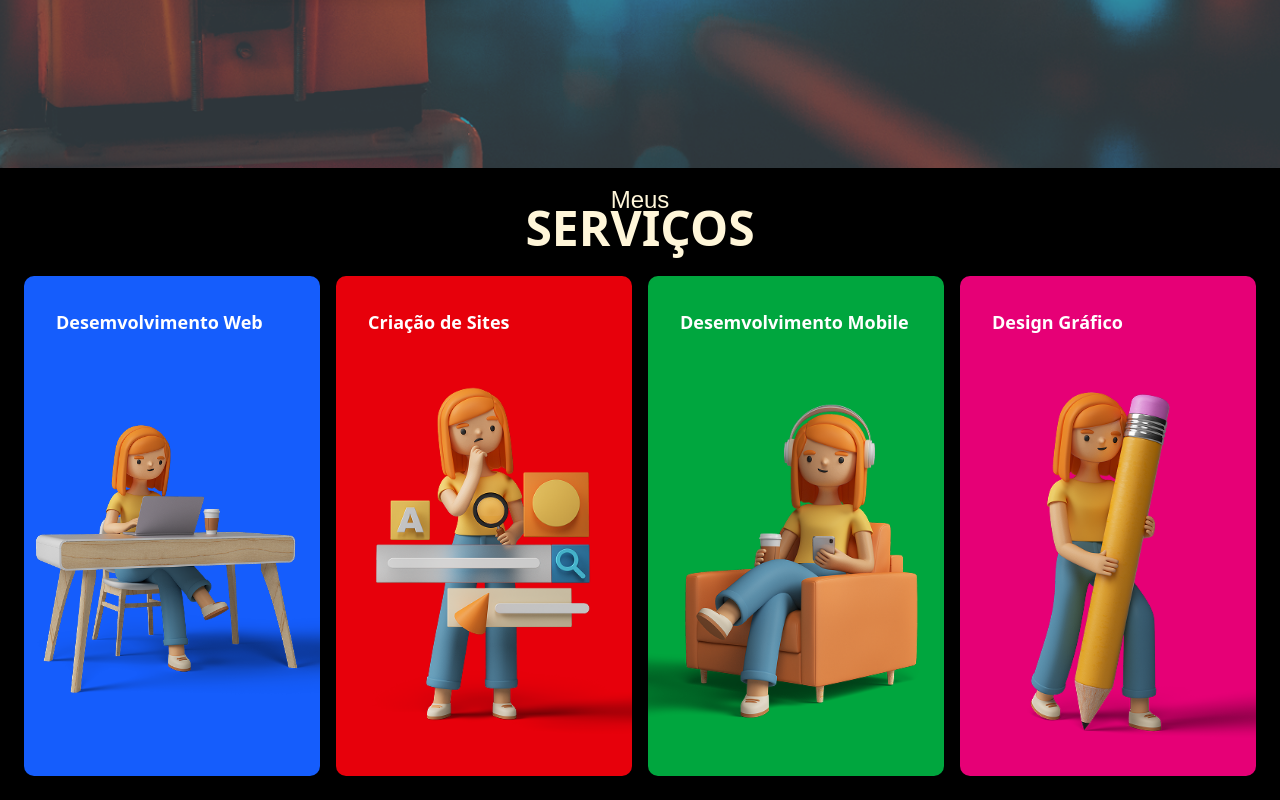
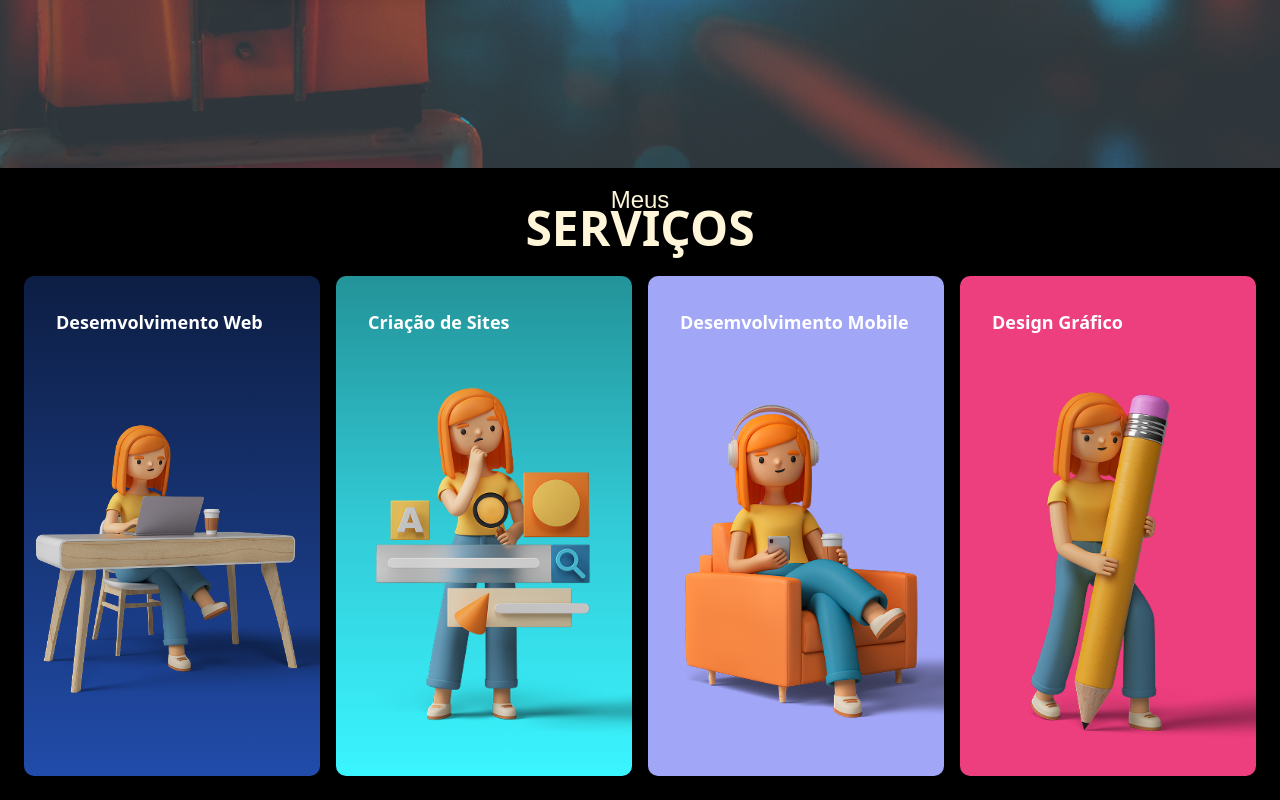
Before and after one commit to AntLacerda/portfolio, a Next.js app: page / in a window 1280 px wide. Shown: the part 3204-4004 px from the top of the page. Built offline with nearby package versions, Linux system fonts and the light colour scheme; a web font is replaced by a local one.

Commit message:
Feat: Finalizando card de meus serviços
Issue: #22

```diff
--- a/app/page.tsx
+++ b/app/page.tsx
@@ -229,9 +229,10 @@ export default function Home() {
         <div className="flex gap-4 w-full h-[500px] px-6 mb-6">
           <ServicesCard
             id={1}
-            bgColor="bg-blue-600"
+            bgColor="bg-gradient-to-b from-[#0D1E44] to-[#214CAA]"
             title="Desemvolvimento Web"
-            description="Transforme sua ideia em um sistema web poderoso. Desenvolvemos sistemas web completos e personalizados para atender às necessidades da sua empresa. Nossa equipe une tecnologia, design e estratégia para criar aplicativos eficientes, escaláveis e fáceis de usar."
+            subtitle="Transforme sua ideia em um sistema web poderoso"
+            description="Desenvolvemos sistemas web completos e personalizados para atender às necessidades da sua empresa. Nossa equipe une tecnologia, design e estratégia para criar aplicativos eficientes, escaláveis e fáceis de usar. Desde o planejamento até a entrega, cuidamos de cada detalhe para que sua solução seja moderna, segura e preparada para crescer junto com você."
             image="/images/devweb.png"
             hoveredCard={hoveredCard}
             onMouseEnter={setHoveredCard}
@@ -239,9 +240,10 @@ export default function Home() {
           />
           <ServicesCard
             id={2}
-            bgColor="bg-red-600"
+            bgColor="bg-gradient-to-b from-[#239399] via-[#32cbd7] to-[#3AF5FF]"
             title="Criação de Sites"
-            description="Transforme sua ideia em um sistema web poderoso. Desenvolvemos sistemas web completos e personalizados para atender às necessidades da sua empresa. Nossa equipe une tecnologia, design e estratégia para criar aplicativos eficientes, escaláveis e fáceis de usar."
+            subtitle="Divulgue sua marca com um site profissional"
+            description="Transmita confiança desde o primeiro clique. Criamos sites modernos, rápidos e totalmente responsivos, pensados para destacar sua marca e transformar visitantes em clientes. Do visual à experiência do usuário, cada detalhe é planejado para elevar sua presença digital e gerar resultados reais."
             image="/images/sites.png"
             hoveredCard={hoveredCard}
             onMouseEnter={setHoveredCard}
@@ -249,19 +251,21 @@ export default function Home() {
           />
           <ServicesCard
             id={3}
-            bgColor="bg-green-600"
+            bgColor="bg-[#A2A6F7]"
             title="Desemvolvimento Mobile"
-            description="Transforme sua ideia em um sistema web poderoso. Desenvolvemos sistemas web completos e personalizados para atender às necessidades da sua empresa. Nossa equipe une tecnologia, design e estratégia para criar aplicativos eficientes, escaláveis e fáceis de usar."
-            image="/images/desmob.png"
+            subtitle="Leve seu negócio para onde seus clientes estão"
+            description="Conecte-se com seu público de forma simples e prática. Desenvolvemos aplicativos mobile intuitivos, seguros e eficientes para impulsionar seu negócio e aproximar você dos seus clientes. Funcionalidade, desempenho e experiência fluida para acompanhar o ritmo do mercado atual."
+            image="/images/desmobi.png"
             hoveredCard={hoveredCard}
             onMouseEnter={setHoveredCard}
             onMouseLeave={() => setHoveredCard(null)}
           />
           <ServicesCard
             id={4}
-            bgColor="bg-pink-600"
+            bgColor="bg-[#ED3E7E]"
             title="Design Gráfico"
-            description="Transforme sua ideia em um sistema web poderoso. Desenvolvemos sistemas web completos e personalizados para atender às necessidades da sua empresa. Nossa equipe une tecnologia, design e estratégia para criar aplicativos eficientes, escaláveis e fáceis de usar."
+            subtitle="Dê vida à sua marca com designs impactantes"
+            description="Mostre ao mundo a força da sua identidade visual. Criamos artes profissionais e memoráveis, pensadas para fortalecer sua marca e transmitir sua mensagem com clareza e estilo. De logotipos a materiais promocionais, produzimos designs que impressionam e geram conexão imediata."
             image="/images/desgraphic.png"
             hoveredCard={hoveredCard}
             onMouseEnter={setHoveredCard}
--- a/components/ServicesCard.tsx
+++ b/components/ServicesCard.tsx
@@ -5,6 +5,7 @@ import Image from "next/image";
 type Props = {
     id: number;
     title: string;
+    subtitle: string;
     description: string;
     image: string;
     bgColor: string;
@@ -16,6 +17,7 @@ type Props = {
 export default function ServicesCard({
     id,
     title,
+    subtitle,
     description,
     image,
     bgColor,
@@ -42,7 +44,8 @@ export default function ServicesCard({
                 ${isHovered ? 'flex-2' : isOtherHovered ? 'flex-[0.5]' : 'flex-1'}
             `}
         >
-            <div className={`h-full w-full flex flex-col justify-between relative`}>
+            <div className={`h-full w-full flex ${isHovered ? 'flex-row' : 'flex-col'} justify-between relative`}>
+                <div className="pt-8 px-8">
                     {/* Título */}
                     <div className={`
                         ${isOtherHovered ? 'writing-mode-vertical' : ''}
@@ -50,7 +53,7 @@ export default function ServicesCard({
                         <h3 className={`
                             text-white font-bold
                             font-sofia
-                        pt-8 px-8
+
                             ${isOtherHovered
                                 ? 'text-lg [writing-mode:vertical-rl] rotate-180 mx-auto text-center'
                                 : isHovered ? 'text-3xl' : 'text-lg'
@@ -59,6 +62,23 @@ export default function ServicesCard({
                         `}>
                             {title}
                         </h3>
+                    </div>
+
+                    {/* Descrição - apenas quando expandido e não for outro com hover */}
+                    {!isOtherHovered && (
+                        <div className={`
+                            transition-all duration-500
+                            w-[350px] text-white
+                            ${isHovered ? 'opacity-100 translate-y-0' : 'opacity-0 translate-y-4 pointer-events-none absolute'}
+                        `}>
+                            <h4 className="text-xl font-semibold mt-8">
+                                {subtitle}
+                            </h4>
+                            <p className="text-base leading-relaxed mt-8">
+                                {description}
+                            </p>
+                        </div>
+                    )}
                 </div>
 
                 {/* Imagem - sempre visível */}
@@ -74,7 +94,7 @@ export default function ServicesCard({
                     <Image
                         src={image}
                         alt={title}
-                        width={isHovered ? 250 : 400}
+                        width={isHovered ? 400 : 400}
                         height={isHovered ? 250 : 200}
                         className={`
                             transition-all duration-500
@@ -82,18 +102,6 @@ export default function ServicesCard({
                         `}
                     />
                 </div>
-
-                {/* Descrição - apenas quando expandido e não for outro com hover */}
-                {!isOtherHovered && (
-                    <div className={`
-                        transition-all duration-500
-                        ${isHovered ? 'opacity-100 translate-y-0' : 'opacity-0 translate-y-4 pointer-events-none absolute'}
-                    `}>
-                        <p className="text-white text-base leading-relaxed mt-4">
-                            {description}
-                        </p>
-                    </div>
-                )}
             </div>
         </div>
     );
```
Also changed, not shown: public/images/desmob.png (deleted), public/images/desmobi.png (added). Lines whose indentation alone changed are shown as unchanged.
